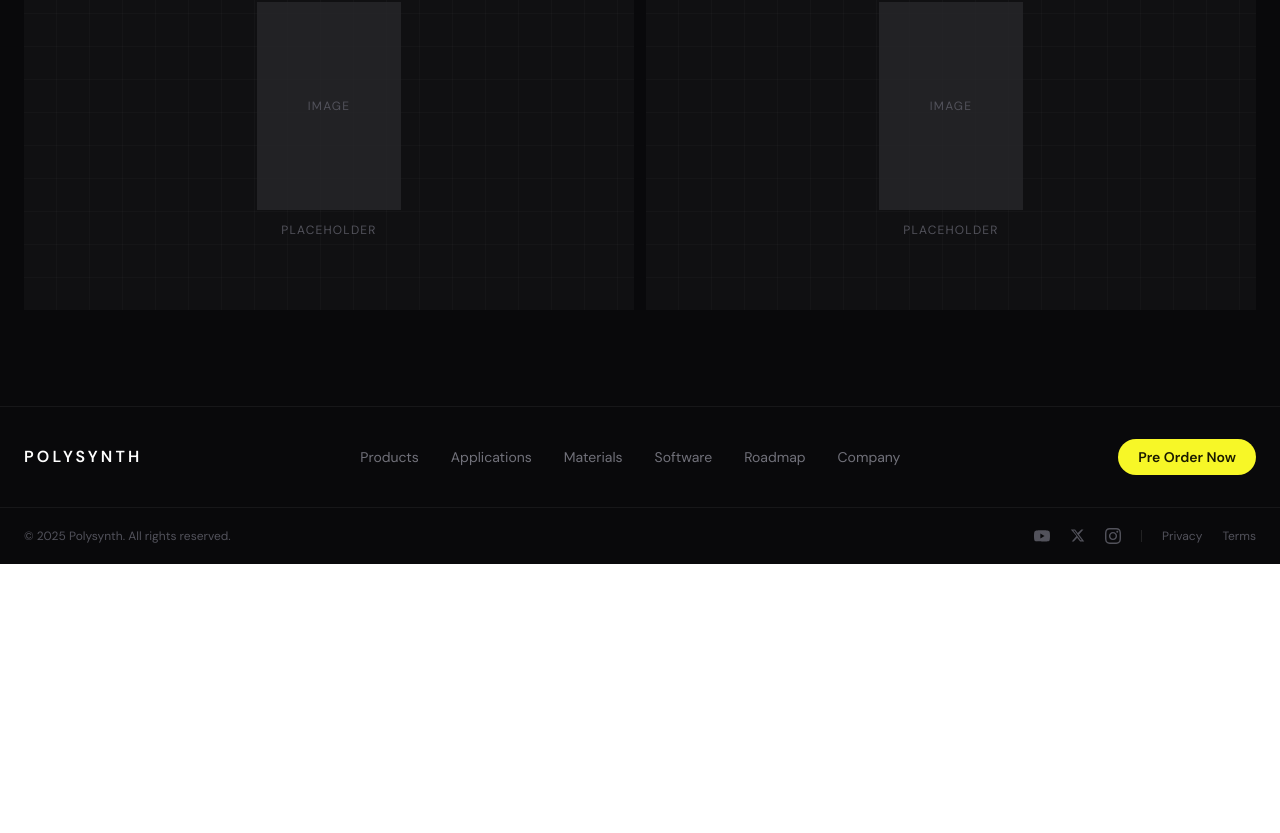
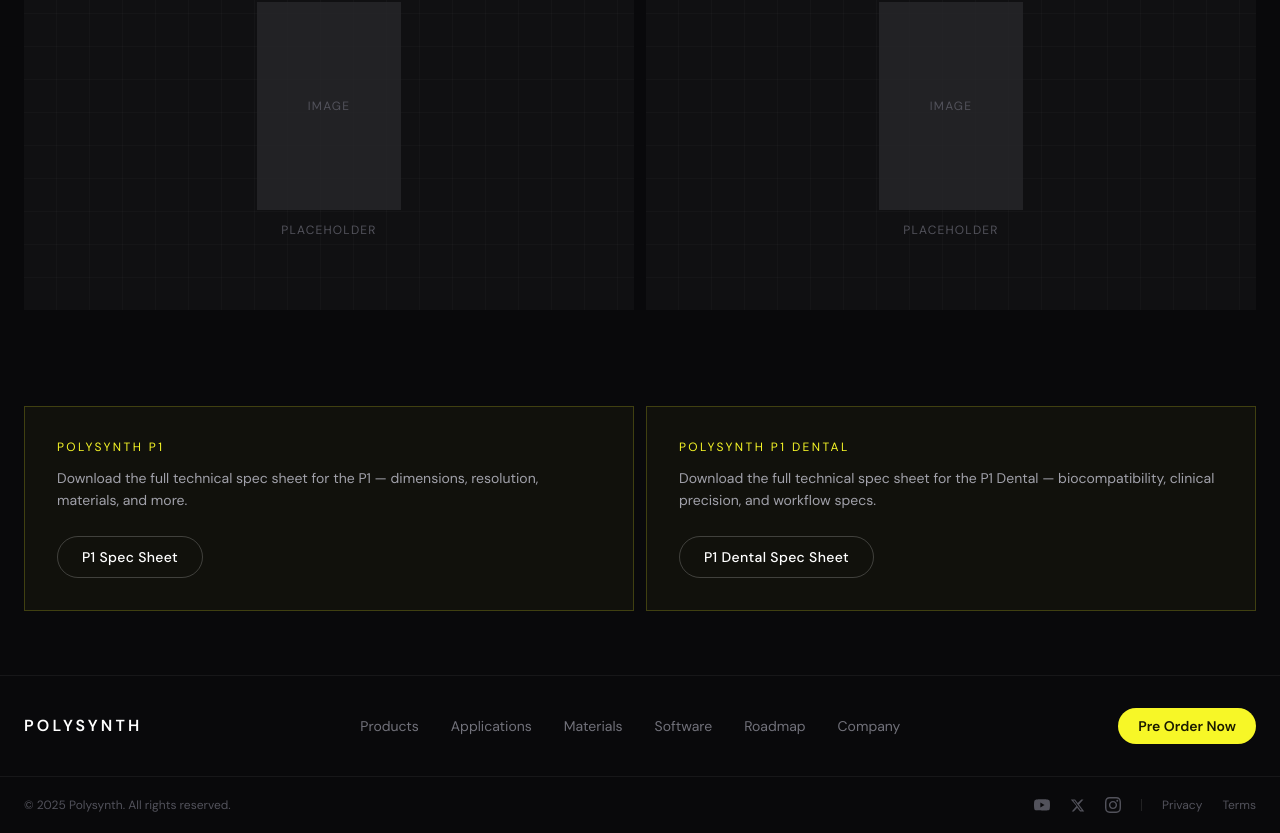
Before and after one commit to BrandonGraser/polysynth, a Next.js app: page /products in a window 1280 px wide. Shown: the part 1152-1985 px from the top of the page. Before the commit the page ends 1716 px from the top, so only its background shows below. Built offline with nearby package versions, Linux system fonts and the light colour scheme.

Commit message:
Update ProductsPage.tsx

```diff
--- a/components/ProductsPage.tsx
+++ b/components/ProductsPage.tsx
@@ -134,6 +134,34 @@ export default function ProductsPage() {
 
       </div>
 
+      {/* Spec Sheet CTA */}
+      <div className="mx-auto max-w-7xl px-6 pb-16">
+        <div className="grid grid-cols-2 gap-3">
+          <div className="border border-[#f7f727]/20 bg-[#f7f727]/[0.03] p-8">
+            <div className="text-xs tracking-[0.2em] text-[#f7f727] mb-3">POLYSYNTH P1</div>
+            <p className="text-sm text-zinc-400 leading-relaxed mb-6">
+              Download the full technical spec sheet for the P1 — dimensions, resolution, materials, and more.
+            </p>
+            <a href="#">
+              <button className="rounded-full border border-white/20 px-6 py-2.5 text-sm font-medium text-white tracking-wide transition hover:border-[#f7f727]/50 hover:text-[#f7f727]">
+                P1 Spec Sheet
+              </button>
+            </a>
+          </div>
+          <div className="border border-[#f7f727]/20 bg-[#f7f727]/[0.03] p-8">
+            <div className="text-xs tracking-[0.2em] text-[#f7f727] mb-3">POLYSYNTH P1 DENTAL</div>
+            <p className="text-sm text-zinc-400 leading-relaxed mb-6">
+              Download the full technical spec sheet for the P1 Dental — biocompatibility, clinical precision, and workflow specs.
+            </p>
+            <a href="#">
+              <button className="rounded-full border border-white/20 px-6 py-2.5 text-sm font-medium text-white tracking-wide transition hover:border-[#f7f727]/50 hover:text-[#f7f727]">
+                P1 Dental Spec Sheet
+              </button>
+            </a>
+          </div>
+        </div>
+      </div>
+
       <footer className="border-t border-white/[0.06] bg-zinc-950">
         <div className="mx-auto flex max-w-7xl items-center justify-between px-6 py-8 border-b border-white/[0.06]">
           <a href="/" className="text-base font-semibold tracking-[0.2em] text-white">POLYSYNTH</a>
```
